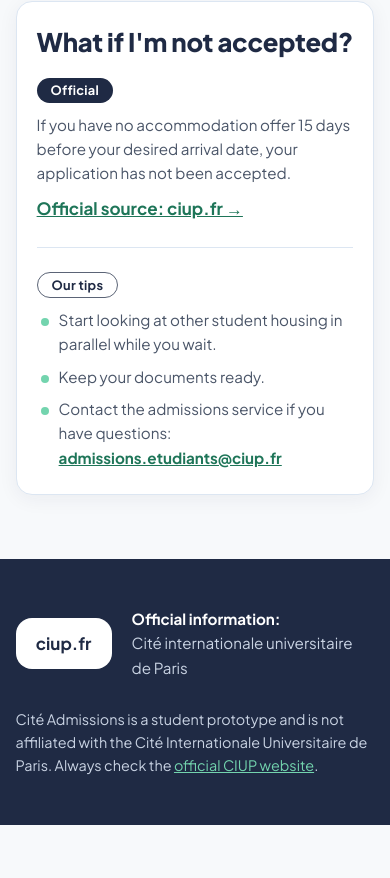
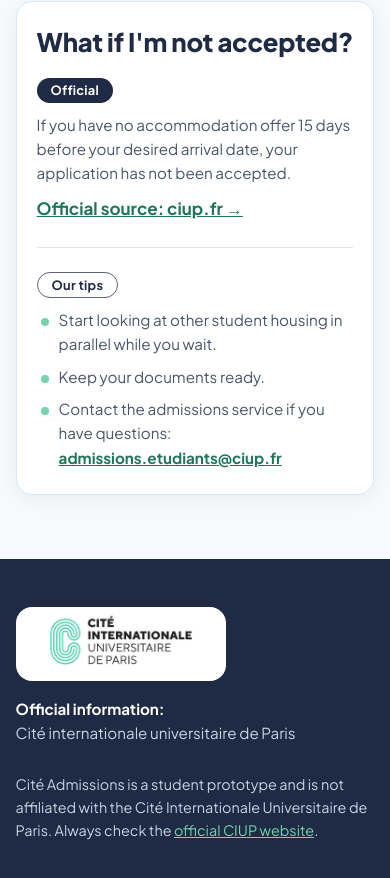
Before and after one commit to MAX-petit07/cite-admissions, a plain HTML site: page index.html in a window 390 px wide. Shown: the part 2331-3209 px from the top of the page. Before the commit the page ends 3156 px from the top, so only its background shows below. Drawn offline with Linux system fonts and the light colour scheme.

Commit message:
Add official CIUP logo to the footer
Logo shown in a white rounded box linking to ciup.fr, sized to keep its proportions on phones.

Co-Authored-By: Claude Sonnet 5.5 <noreply@anthropic.com>

```diff
--- a/styles.css
+++ b/styles.css
@@ -289,16 +289,16 @@ a:focus-visible, button:focus-visible, input:focus-visible, select:focus-visible
 .footer a { color: var(--mint); text-decoration: underline; }
 .footer a:hover { color: var(--on-dark); }
 
-.official { display: flex; align-items: center; gap: 20px; }
+.official { display: flex; align-items: center; gap: 16px 20px; flex-wrap: wrap; }
 .official__text { color: var(--on-dark-muted); max-width: 22em; font-size: .95rem; }
 .official__text strong { color: var(--on-dark); display: block; }
 /* white rounded box so the logo stays readable on midnight */
 .footer a.official__logo {
   background: var(--card); color: var(--heading); text-decoration: none; font-weight: 700;
-  border-radius: var(--radius); padding: 12px 18px;
-  display: flex; align-items: center; justify-content: center; min-width: 96px;
+  border-radius: var(--radius); padding: 4px 10px;
+  display: flex; align-items: center; justify-content: center; flex-shrink: 0; max-width: 100%;
 }
-.official__logo img { display: block; height: 52px; width: auto; max-width: 160px; }
+.official__logo img { display: block; width: 190px; height: auto; max-width: 100%; } /* keeps its proportions */
 
 .footer__disclaimer { max-width: 44em; font-size: .9rem; color: var(--on-dark-muted); }
 
```
Also changed, not shown: images/ciup-logo.png (added).
